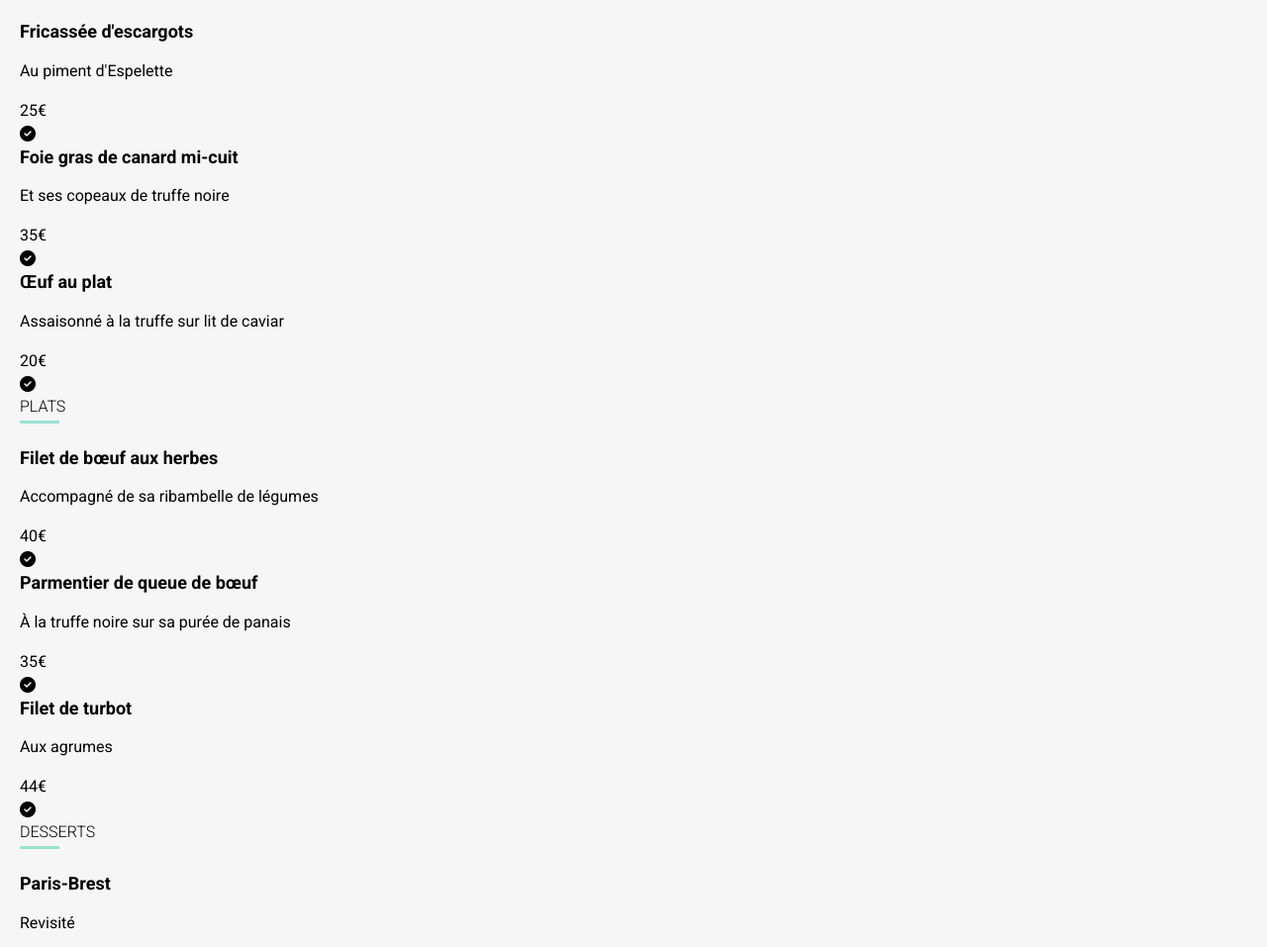
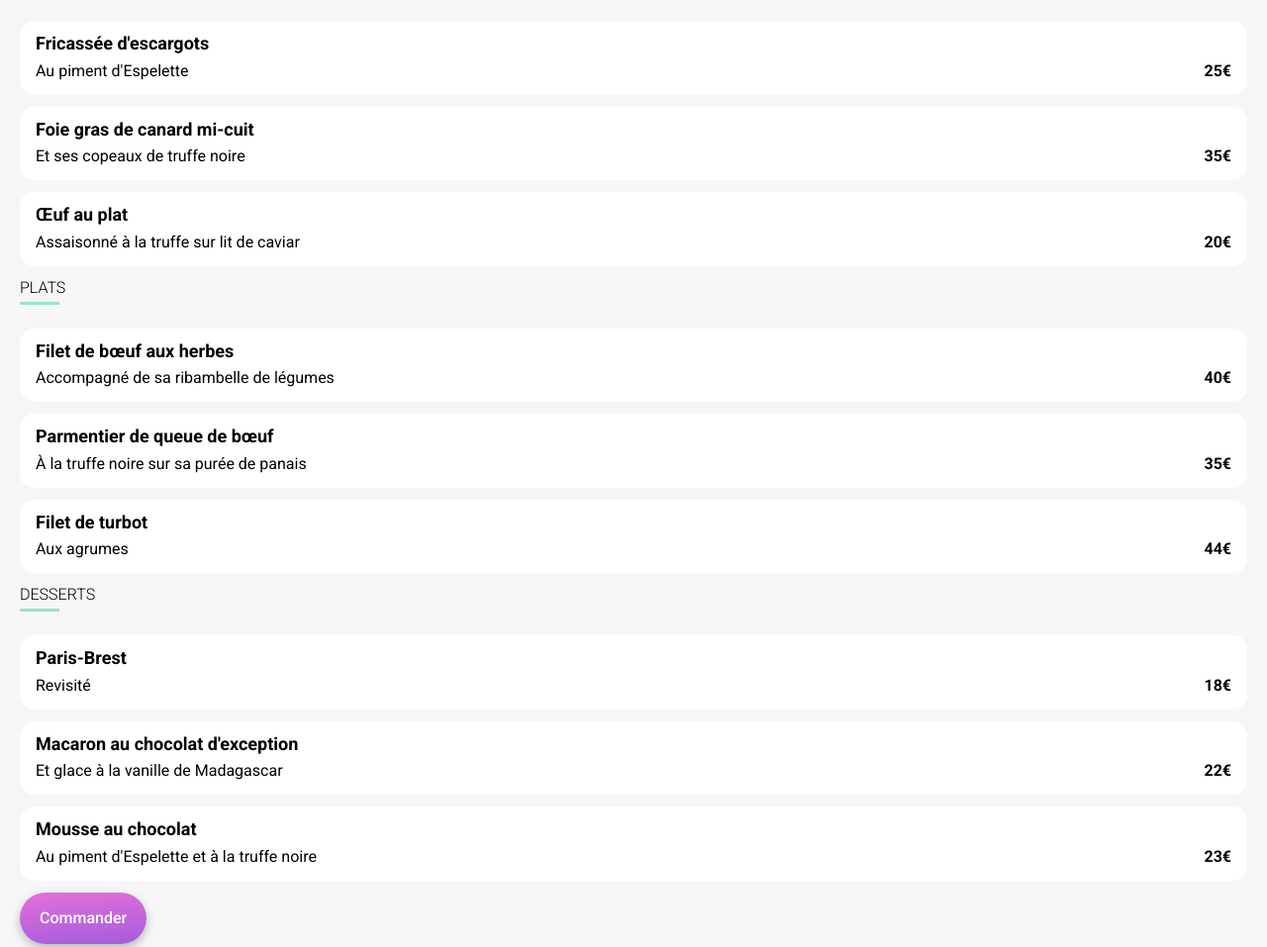
Before and after one commit to JeanBaptisteCalzia/ohmyfood, a website: page restaurants/la-palette-du-gout.html in a window 1280 px wide. Shown: the part 482-1439 px from the top of the page at 99% size. Drawn offline with Linux system fonts and the light colour scheme; a web font is replaced by a local one.

Commit message:
Add menu component

```diff
--- a/restaurants/la-palette-du-gout.html
+++ b/restaurants/la-palette-du-gout.html
@@ -58,9 +58,13 @@
             <h2>Entrées</h2>
             <div class="menu">
               <div class="menu__content">
+                <div class="menu__text">
                   <h3>Fricassée d'escargots</h3>
                   <p>Au piment d'Espelette</p>
+                </div>
+                <div class="menu__price">
                   <span>25€</span>
+                </div>
               </div>
               <div class="menu__btn">
                 <i class="fa-solid fa-circle-check"></i>
@@ -68,9 +72,13 @@
             </div>
             <div class="menu">
               <div class="menu__content">
+                <div class="menu__text">
                   <h3>Foie gras de canard mi-cuit</h3>
                   <p>Et ses copeaux de truffe noire</p>
+                </div>
+                <div class="menu__price">
                   <span>35€</span>
+                </div>
               </div>
               <div class="menu__btn">
                 <i class="fa-solid fa-circle-check"></i>
@@ -78,9 +86,13 @@
             </div>
             <div class="menu">
               <div class="menu__content">
+                <div class="menu__text">
                   <h3>Œuf au plat</h3>
                   <p>Assaisonné à la truffe sur lit de caviar</p>
+                </div>
+                <div class="menu__price">
                   <span>20€</span>
+                </div>
               </div>
               <div class="menu__btn">
                 <i class="fa-solid fa-circle-check"></i>
@@ -91,9 +103,13 @@
             <h2>Plats</h2>
             <div class="menu">
               <div class="menu__content">
+                <div class="menu__text">
                   <h3>Filet de bœuf aux herbes</h3>
                   <p>Accompagné de sa ribambelle de légumes</p>
+                </div>
+                <div class="menu__price">
                   <span>40€</span>
+                </div>
               </div>
               <div class="menu__btn">
                 <i class="fa-solid fa-circle-check"></i>
@@ -101,9 +117,13 @@
             </div>
             <div class="menu">
               <div class="menu__content">
+                <div class="menu__text">
                   <h3>Parmentier de queue de bœuf</h3>
                   <p>À la truffe noire sur sa purée de panais</p>
+                </div>
+                <div class="menu__price">
                   <span>35€</span>
+                </div>
               </div>
               <div class="menu__btn">
                 <i class="fa-solid fa-circle-check"></i>
@@ -111,9 +131,13 @@
             </div>
             <div class="menu">
               <div class="menu__content">
+                <div class="menu__text">
                   <h3>Filet de turbot</h3>
                   <p>Aux agrumes</p>
+                </div>
+                <div class="menu__price">
                   <span>44€</span>
+                </div>
               </div>
               <div class="menu__btn">
                 <i class="fa-solid fa-circle-check"></i>
@@ -124,9 +148,13 @@
             <h2>Desserts</h2>
             <div class="menu">
               <div class="menu__content">
+                <div class="menu__text">
                   <h3>Paris-Brest</h3>
                   <p>Revisité</p>
+                </div>
+                <div class="menu__price">
                   <span>18€</span>
+                </div>
               </div>
               <div class="menu__btn">
                 <i class="fa-solid fa-circle-check"></i>
@@ -134,9 +162,13 @@
             </div>
             <div class="menu">
               <div class="menu__content">
+                <div class="menu__text">
                   <h3>Macaron au chocolat d'exception</h3>
                   <p>Et glace à la vanille de Madagascar</p>
+                </div>
+                <div class="menu__price">
                   <span>22€</span>
+                </div>
               </div>
               <div class="menu__btn">
                 <i class="fa-solid fa-circle-check"></i>
@@ -144,9 +176,13 @@
             </div>
             <div class="menu">
               <div class="menu__content">
+                <div class="menu__text">
                   <h3>Mousse au chocolat</h3>
                   <p>Au piment d'Espelette et à la truffe noire</p>
+                </div>
+                <div class="menu__price">
                   <span>23€</span>
+                </div>
               </div>
               <div class="menu__btn">
                 <i class="fa-solid fa-circle-check"></i>
--- /dev/null
+++ b/sass/components/_menu.scss
@@ -0,0 +1,70 @@
+// -----------------------------------------------------------------------------
+// This file contains Menu components styles
+// -----------------------------------------------------------------------------
+.menu {
+  display: flex;
+  flex-direction: row;
+  justify-content: space-between;
+  background-color: $color-white;
+  border-radius: rem(15);
+  margin-bottom: rem(12);
+
+  &:hover {
+    cursor: pointer;
+  }
+
+  &:hover .menu__btn {
+    display: block;
+  }
+
+  &:hover .menu__content {
+    width: calc(100% - 60px);
+  }
+
+  &__content {
+    display: flex;
+    width: 100%;
+    flex-direction: row;
+    justify-content: space-between;
+    align-items: flex-end;
+    padding: rem(12) rem(16);
+  }
+
+  &__text {
+    overflow: hidden;
+
+    h3 {
+      margin-bottom: rem(4);
+      overflow: hidden;
+      white-space: nowrap;
+      text-overflow: ellipsis;
+    }
+    p {
+      margin: 0;
+      overflow: hidden;
+      white-space: nowrap;
+      text-overflow: ellipsis;
+    }
+  }
+
+  &__price span {
+    font-weight: $font-weight-bold;
+  }
+
+  &__btn {
+    display: none;
+    width: rem(60);
+    background-color: $brand-tertiary;
+    border-radius: 0 rem(15) rem(15) 0;
+    position: relative;
+
+    i {
+      color: $color-white;
+      font-size: rem(20);
+      position: absolute;
+      top: 50%;
+      right: 50%;
+      transform: translate(50%, -50%);
+    }
+  }
+}
--- a/sass/main.scss
+++ b/sass/main.scss
@@ -17,6 +17,7 @@
 @import "./components/buttons";
 @import "./components/func";
 @import "./components/card";
+@import "./components/menu";
 
 @import "./pages/home";
 @import "./pages/restaurant";
```
Also changed, not shown: assets/css/style.css, 1 other file. Lines whose indentation alone changed are shown as unchanged.
